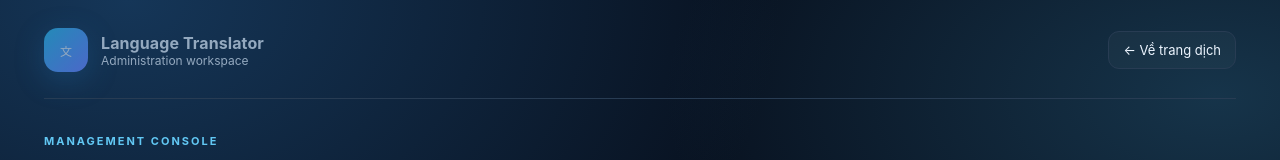
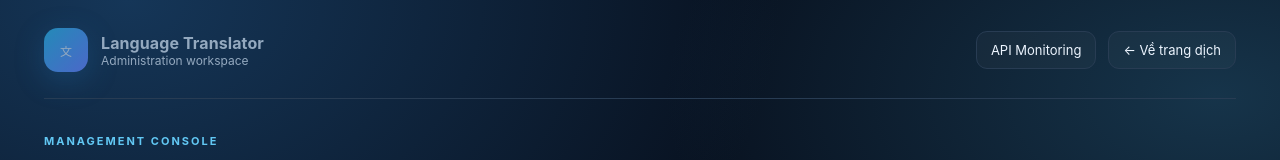
Before and after one commit to phanvanhieu1/bot_lang_telegram, a website: page views/admin.html in a window 1280 px wide. Shown: the top 160 px of the page. Drawn offline with Linux system fonts and the light colour scheme; no server answers.

Commit message:
feat(monitoring): integrate monitoring with translator and admin navigation

```diff
--- a/views/admin.html
+++ b/views/admin.html
@@ -11,7 +11,7 @@
 </head>
 <body>
 <div class="shell">
-<header class="top"><a class="brand" href="/"><span class="mark">文</span><span><strong>Language Translator</strong><span>Administration workspace</span></span></a><div class="top-actions"><a class="nav-link" href="/">← Về trang dịch</a></div></header>
+<header class="top"><a class="brand" href="/"><span class="mark">文</span><span><strong>Language Translator</strong><span>Administration workspace</span></span></a><div class="top-actions"><a class="nav-link" href="/admin/monitoring">API Monitoring</a><a class="nav-link" href="/">← Về trang dịch</a></div></header>
 <section class="hero"><div><div class="eyebrow">Management console</div><h1>Quản lý người dùng</h1><p>Theo dõi tài khoản, quản lý gói PRO và trạng thái truy cập.</p></div><button class="refresh" id="refreshBtn" type="button">↻ Làm mới dữ liệu</button></section>
 <section class="stats" aria-label="Thống kê"><div class="stat"><div class="label"><span class="dot"></span>Tổng tài khoản</div><div class="value" id="statTotal">—</div></div><div class="stat pro"><div class="label"><span class="dot"></span>Đang có PRO</div><div class="value" id="statPro">—</div></div><div class="stat active"><div class="label"><span class="dot"></span>Đang hoạt động</div><div class="value" id="statActive">—</div></div><div class="stat locked"><div class="label"><span class="dot"></span>Đã khóa</div><div class="value" id="statLocked">—</div></div></section>
 <section class="panel"><div class="panel-head"><div><h2>Danh sách tài khoản</h2><p id="resultCount">Đang tải dữ liệu...</p></div><input class="search" id="searchInput" type="search" placeholder="Tìm theo tên hoặc email..." aria-label="Tìm kiếm người dùng"></div><div class="table-scroll"><table><thead><tr><th>Người dùng</th><th>Vai trò</th><th>Trạng thái</th><th>PRO hết hạn</th><th>Ngày tạo</th><th>Thao tác</th></tr></thead><tbody id="usersBody"><tr><td colspan="6" class="empty"><span class="spinner"></span>Đang tải danh sách...</td></tr></tbody></table></div></section>
```
